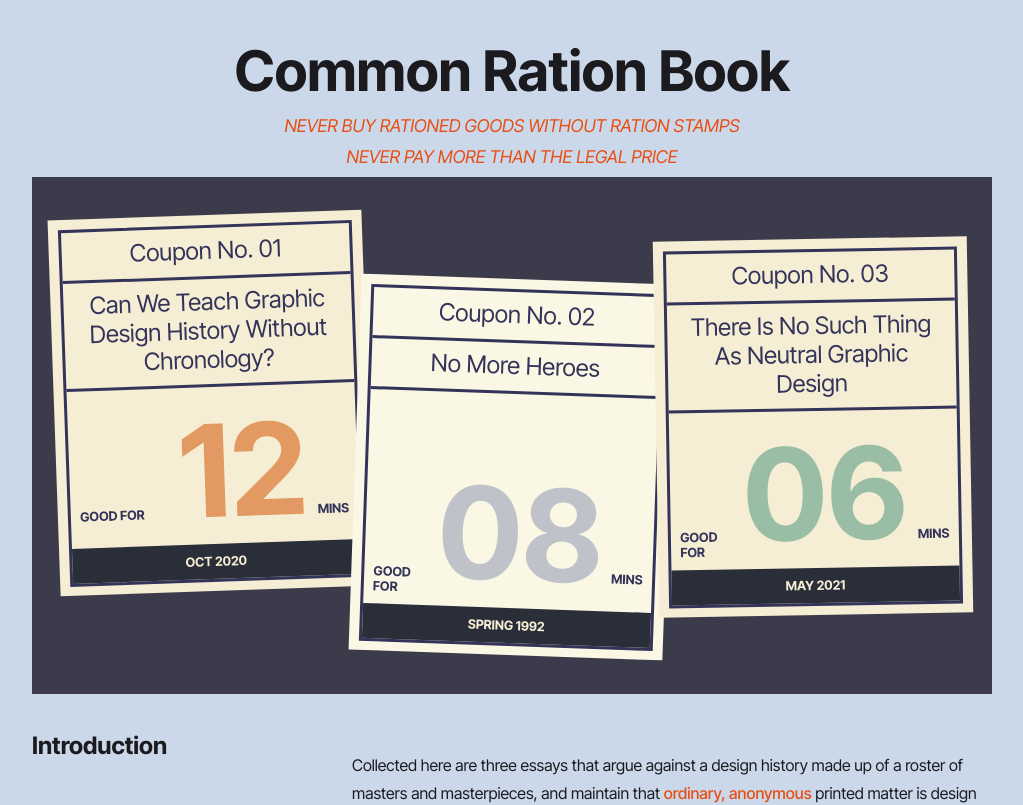
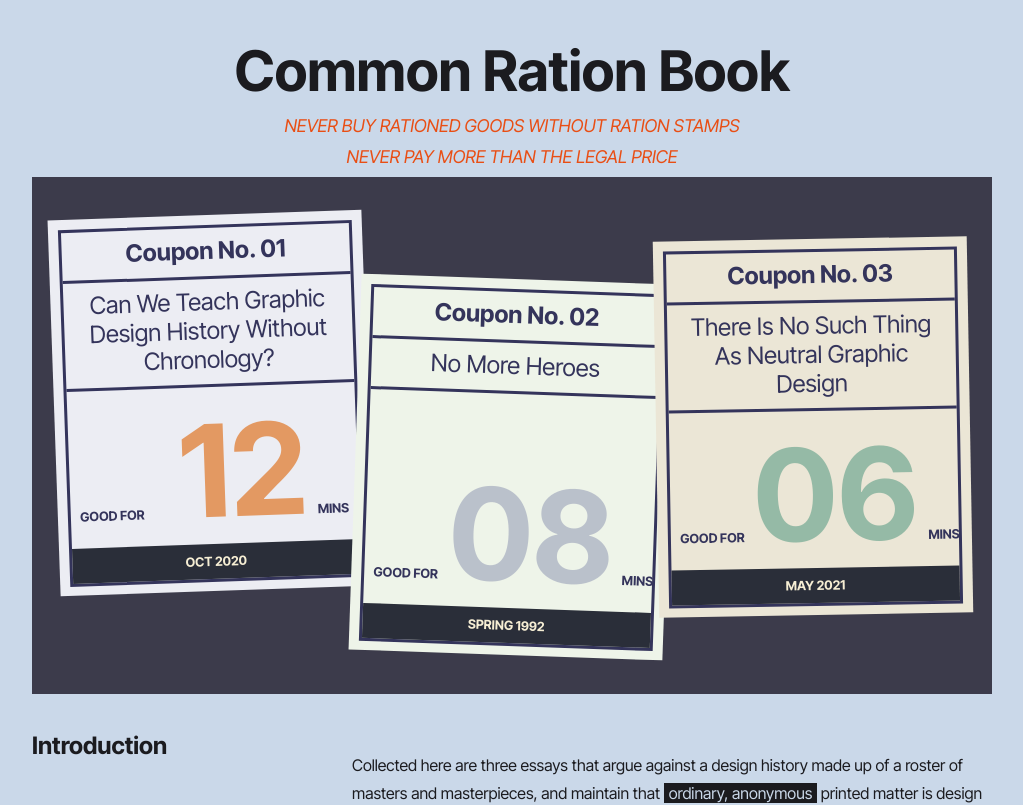
Before and after one commit to AlaiaNiu/binding, a plain HTML site: page index.html in a window 1280 px wide. Shown: the top 805 px of the page, without its empty margins (128-1151 px from the left). Drawn offline with nearby package versions, Linux system fonts and the light colour scheme.

Commit message:
home page edit

```diff
--- a/index.html
+++ b/index.html
@@ -26,7 +26,10 @@
 					<a href="without-chronology/">
 						<span class="coupon-no">Coupon No. 01</span>
 						<span class="coupon-title">Can We Teach Graphic Design History Without Chronology?</span>
-						<span class="coupon-min">Good for <strong>12</strong> mins</span>
+						<span class="coupon-min">
+							<span class="coupon-label">Good for</span>
+							<strong>12</strong> mins
+						</span>
 						<span class="coupon-time">Oct 2020</span>
 					</a>
 					</li>
@@ -34,7 +37,10 @@
 						<a href="no-more-heroes/">
 							<span class="coupon-no">Coupon No. 02</span>
 							<span class="coupon-title">No More Heroes</span>
-							<span class="coupon-min">Good for <strong>08</strong> mins</span>
+							<span class="coupon-min">
+								<span class="coupon-label">Good for</span>
+								<strong>08</strong> mins
+							</span>
 							<span class="coupon-time">Spring 1992</span>
 						</a>
 					</li>
@@ -42,7 +48,10 @@
 						<a href="neutral-design/">
 							<span class="coupon-no">Coupon No. 03</span>
 							<span class="coupon-title">There Is No Such Thing As Neutral Graphic Design</span>
-							<span class="coupon-min">Good for <strong>06</strong> mins</span>
+							<span class="coupon-min">
+								<span class="coupon-label">Good for</span>
+								<strong>06</strong> mins
+							</span>
 							<span class="coupon-time">May 2021</span>
 						</a>
 					</li>
--- a/styles/common.css
+++ b/styles/common.css
@@ -8,7 +8,6 @@
 
 	/* spacing */
 	--space-xs: 0.6rem;
-
 	--space-sm: 1.2rem;
 	--space-md: 2.4rem;
 	--space-lg: 4.8rem;
@@ -72,9 +71,12 @@ p {
 }
 
 em {
-	color: var(--color-accent);
-	font-weight: 500;
+	font-weight: 400;
+	background-color: var(--color-fg);
+	color: var(--color-bg);
+	padding-inline: calc(var(--space-xs) / 2);
 }
+
 
 /* headings */
 h1, h2 {
@@ -246,7 +248,7 @@ footer {
 
 @media (width >= 60rem) {
 	h1 {
-		font-size: var(--type-lg);
+		font-size: var(--type-xl);
 	}
 
 	.article section {
--- a/styles/homepage.css
+++ b/styles/homepage.css
@@ -12,7 +12,7 @@ h1 {
 	line-height: var(--lineheight-sm);
 }
 
-/* homepage nav style*/
+/* homepage nav card style for all three*/
 .cards {
 	padding: var(--space-sm);
 	background-color: #3c3b4b;
@@ -24,9 +24,10 @@ h1 {
 	gap: var(--space-sm);
 }
 
-.card-1 { grid-column: 3 / 7; grid-row: 1; background-color: #F6EED4; --rotate: -2deg; --numeral: #e39962; }
-.card-2 { grid-column: 1 / 5; grid-row: 2; margin-block-start: -2.8rem; background-color: #FAF7E4; --rotate: 2deg; --numeral: rgb(from #989fb8 r g b /60%); }
-.card-3 { grid-column: 3 / 7; grid-row: 3; margin-block-start: -2.8rem; background-color: #F6EED4; --rotate: -1deg; --numeral:rgb(from #5b9d85 r g b / 60%); }
+/* placement for the cards，margin block start measured by eyes */
+.card-1 { grid-column: 3 / 7; grid-row: 1; background-color: #ecedf3; --rotate: -2deg; --number: #e39962; }
+.card-2 { grid-column: 1 / 5; grid-row: 2; margin-block-start: -2.8rem; background-color: #eef4e9; --rotate: 2deg; --number: rgb(from #989fb8 r g b /60%); }
+.card-3 { grid-column: 3 / 7; grid-row: 3; margin-block-start: -2.8rem; background-color: #ebe6d6; --rotate: -1deg; --number:rgb(from #5b9d85 r g b / 60%); }
 
 /* scrolling driven animation */
 @keyframes ticket-grow {
@@ -83,6 +84,9 @@ h1 {
 	border-block-end: var(--line-thin) solid;
 }
 
+.coupon-no{
+	font-weight: 700;
+}
 
 .coupon-min {
 	display: flex;
@@ -96,7 +100,12 @@ h1 {
 	font-size: var(--type-xl);
 	line-height: 1;
 	margin-inline-start: auto;
-	color: var(--numeral);
+	color: var(--number);
+}
+
+/* keep the label on one line */
+.coupon-min .coupon-label {
+	white-space: nowrap;
 }
 
 .coupon-time {
@@ -170,7 +179,6 @@ h1 {
 		animation: none;
 	}
 
-	.card-1 { grid-column: 1 / 6; grid-row: 1; }
 	.coupon-min strong { font-size: 8rem; }
 
 	/* card placement */
@@ -182,7 +190,6 @@ h1 {
 		font-size: var(--type-md);
 		line-height: var(--lineheight-sm);
 	}
-
 
 	.colophon div {
 		display: grid;
```
Also changed, not shown: without-chronology/index.html (+3 -3 lines).
